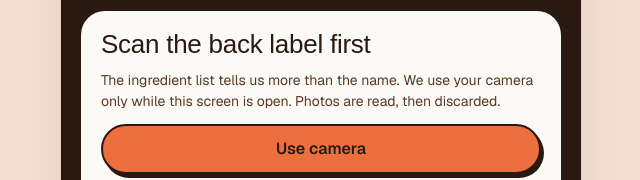
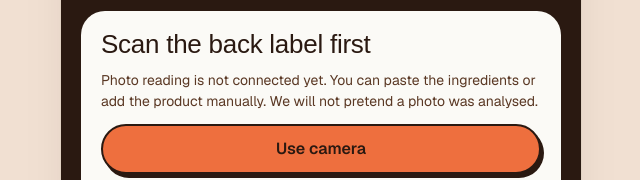
Before and after one commit to neustackdesign/myrota, a Next.js app: page /add/scan in a window 1280 px wide. Shown: the part 492-672 px from the top of the page, without its empty margins (319-959 px from the left). Built offline with nearby package versions, Linux system fonts and the light colour scheme; a web font is replaced by a local one.

Commit message:
pilot UX: be explicit that real photo AI scan is not yet connected

```diff
--- a/app/add/scan/page.tsx
+++ b/app/add/scan/page.tsx
@@ -128,7 +128,7 @@ function Scan() {
                   <p className="t-body t-muted">
                     {side === "front"
                       ? "We only need the front when we couldn't read the name."
-                      : "The ingredient list tells us more than the name. We use your camera only while this screen is open. Photos are read, then discarded."}
+                      : DEMO_MODE ? "The ingredient list tells us more than the name. In this labelled demo, photo analysis is simulated." : "Photo reading is not connected yet. You can paste the ingredients or add the product manually. We will not pretend a photo was analysed."}
                   </p>
                 </>
               )}
```
